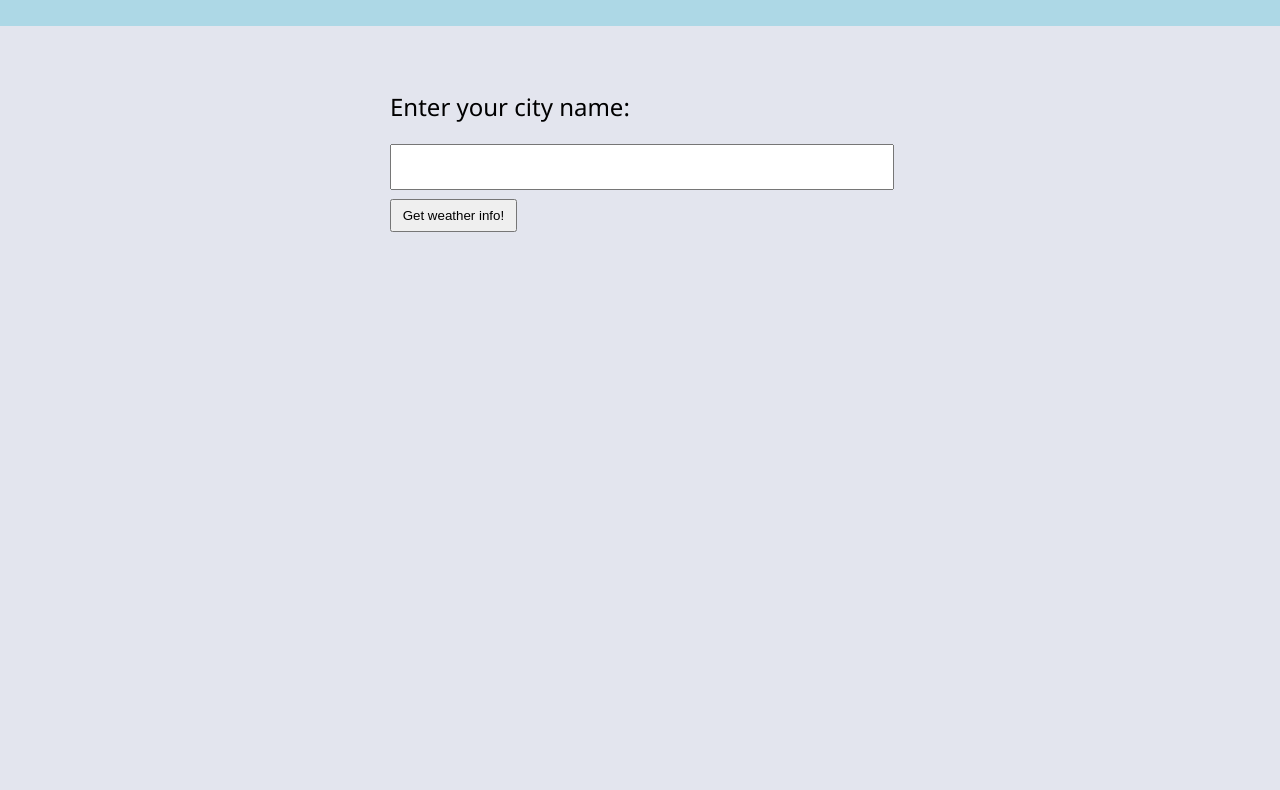
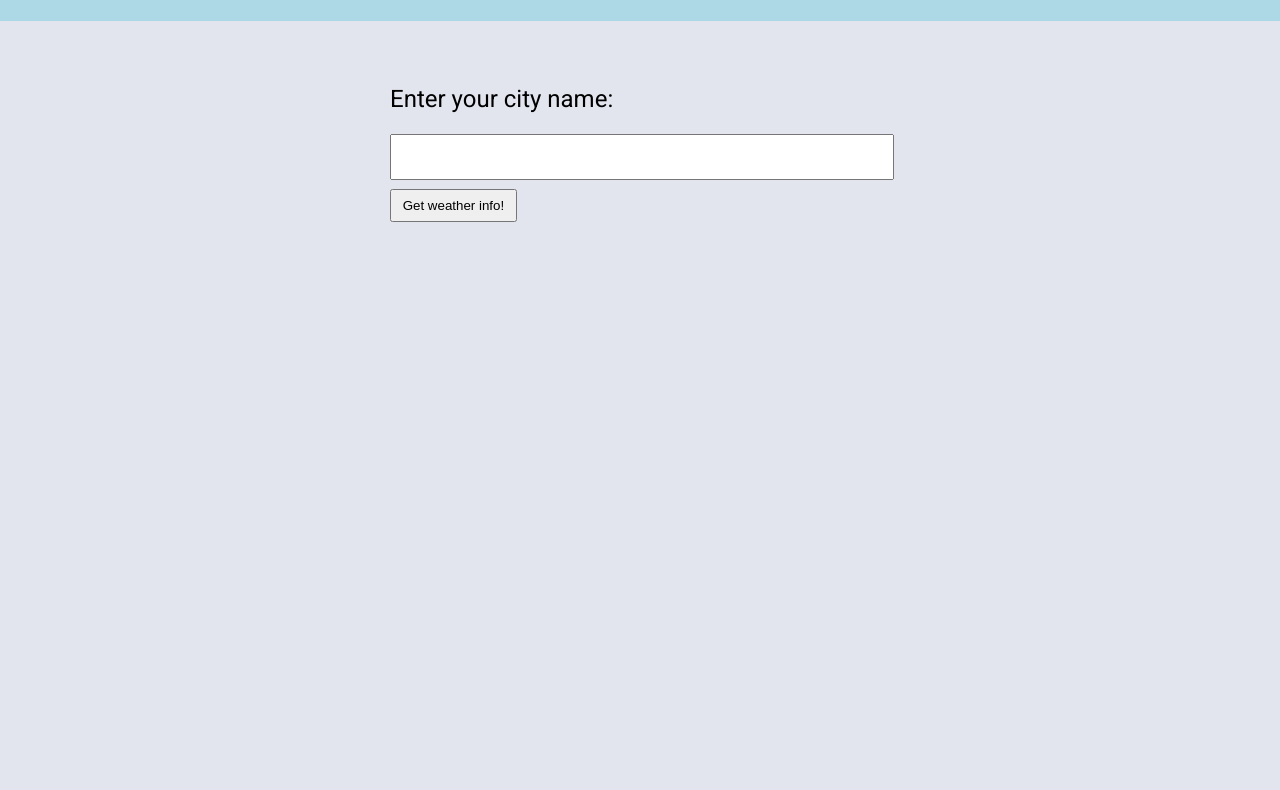
Before and after one commit to mkj-dev/top-weather-app, a plain HTML site: page index.html in a window 1280 px wide. Shown: the part 100-890 px from the top of the page. Drawn offline with Linux system fonts and the light colour scheme.

Commit message:
Import Roboto font

```diff
--- a/style.css
+++ b/style.css
@@ -1,6 +1,13 @@
+@import url('https://fonts.googleapis.com/css2?family=Roboto:wght@400;500&display=swap');
+
+html, body {
+    height: 100%;
+    width: 100%;
+}
+
 body {
     margin: 0;
-    font-family:'Segoe UI', Tahoma, Geneva, Verdana, sans-serif;
+    font-family:'Roboto','Segoe UI', Tahoma, Geneva, Verdana, sans-serif;
     background-color: #e3e5ee;
 }
 
```
